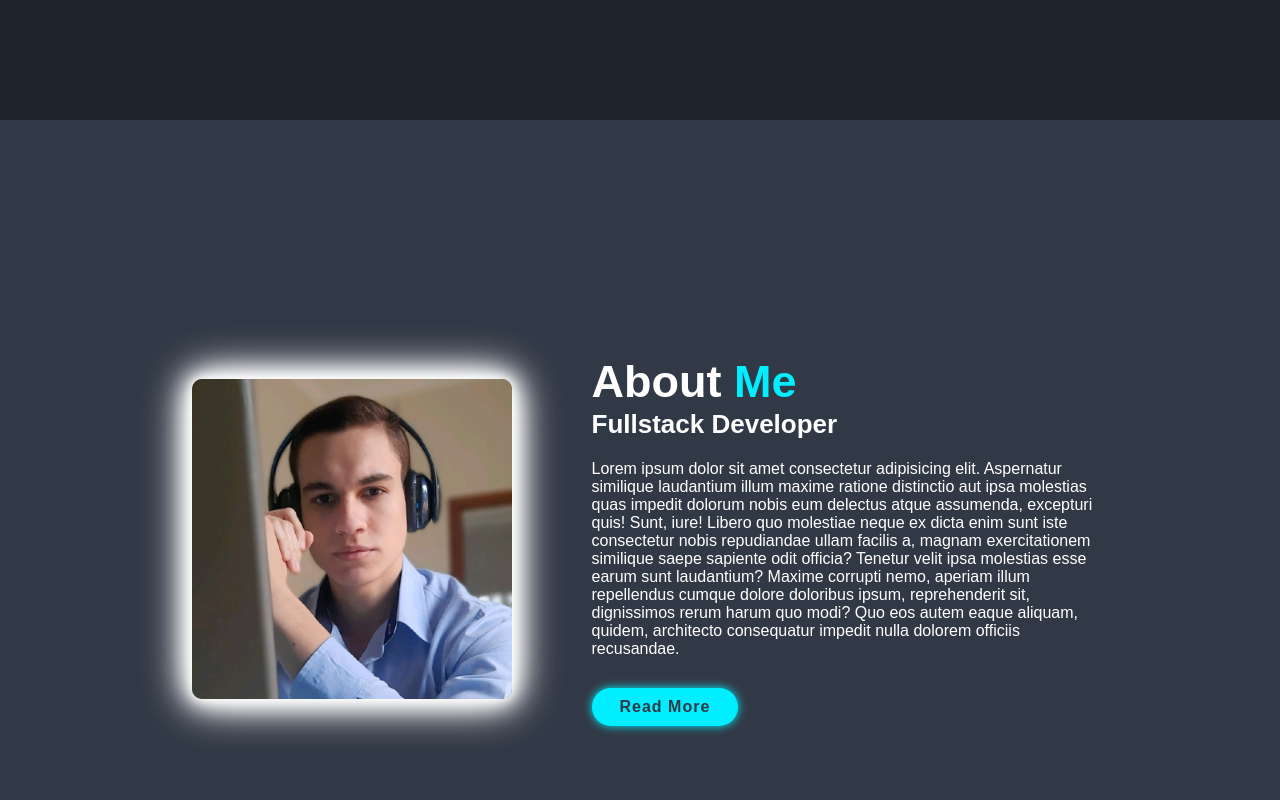
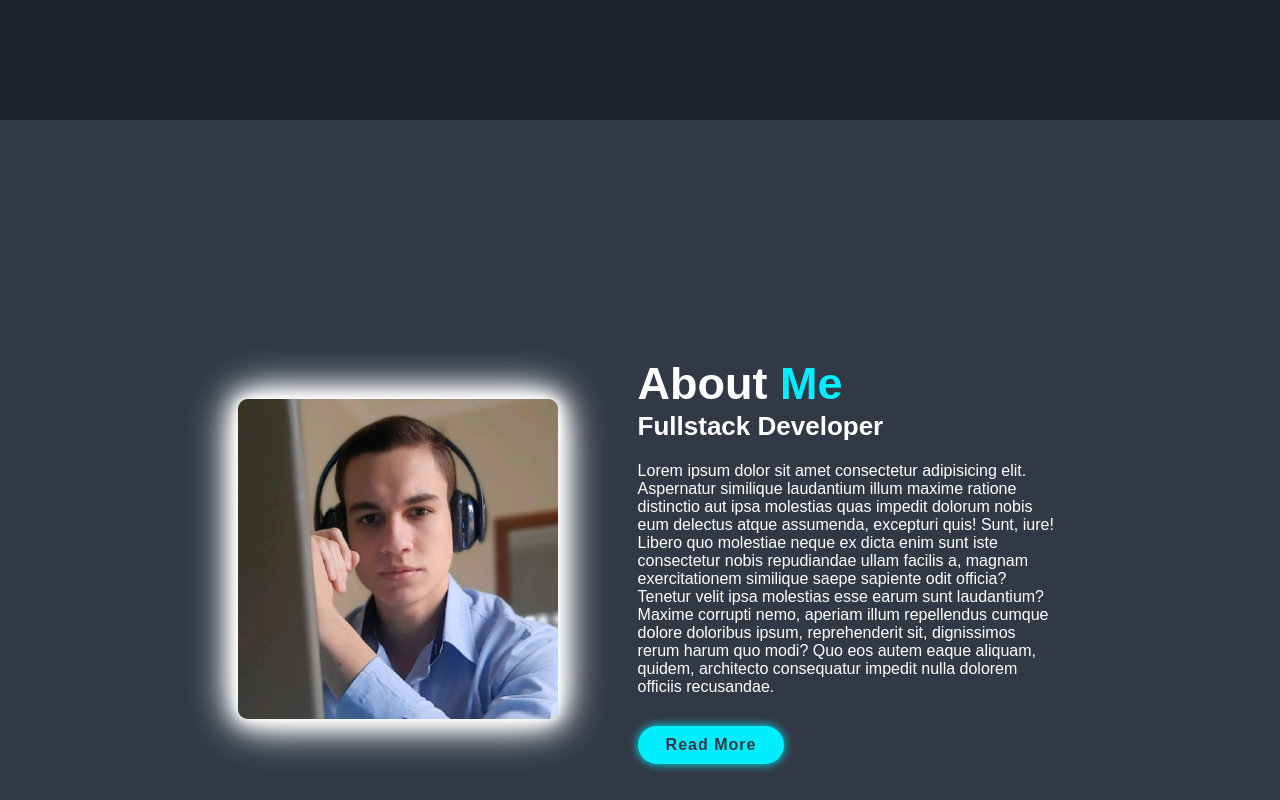
Before and after one commit to Christian-Zafalon/PortifolioZafalon, an Angular app: page /home in a window 1280 px wide. Shown: the part 680-1480 px from the top of the page. Built offline with nearby package versions, Linux system fonts and the light colour scheme.

Commit message:
arrumando o tamanho exato para cada sessão

```diff
--- a/src/app/pages/about/about.component.scss
+++ b/src/app/pages/about/about.component.scss
@@ -22,7 +22,6 @@
   align-items: center;
   gap: 2rem;
   background: var(--second-bg-color);
-  height: 84rem;
 }
 
 .about-content {
--- a/src/app/pages/home/home.component.scss
+++ b/src/app/pages/home/home.component.scss
@@ -1,8 +1,3 @@
-section {
-  min-height: 100vh;
-  padding: 10rem 9% 2rem;
-}
-
 .home {
   display: flex;
   justify-content: center;
--- a/src/styles.scss
+++ b/src/styles.scss
@@ -46,3 +46,8 @@ body {
 span {
     color: var(--main-color);
 }
+
+section {
+    min-height: 100vh;
+    padding: 10rem 9% 2rem;
+}
```
Lines whose indentation alone changed are shown as unchanged.
